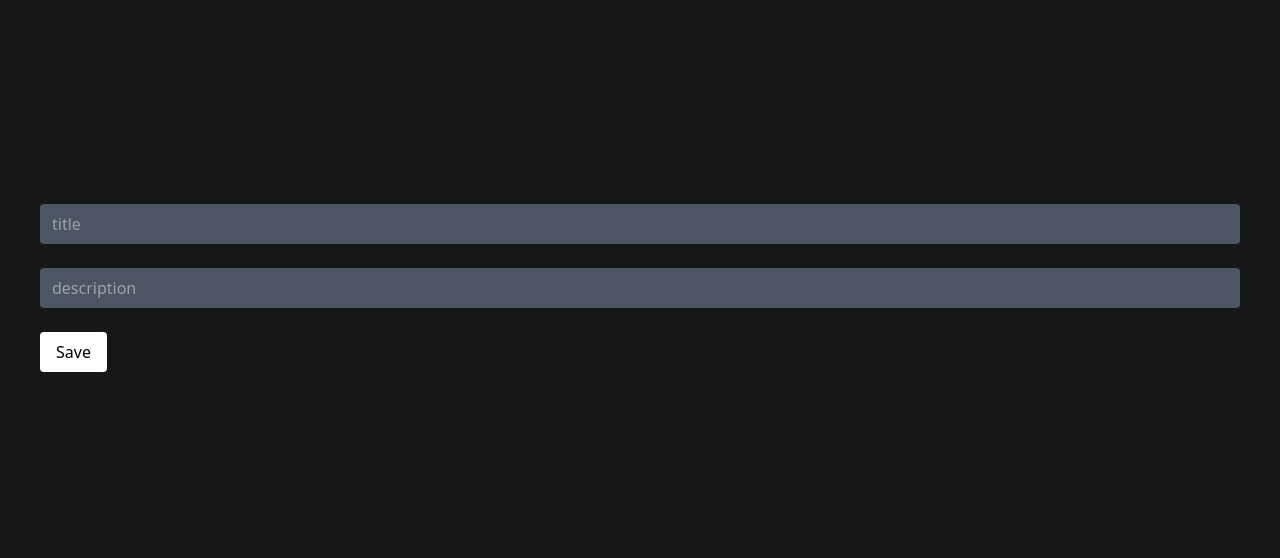
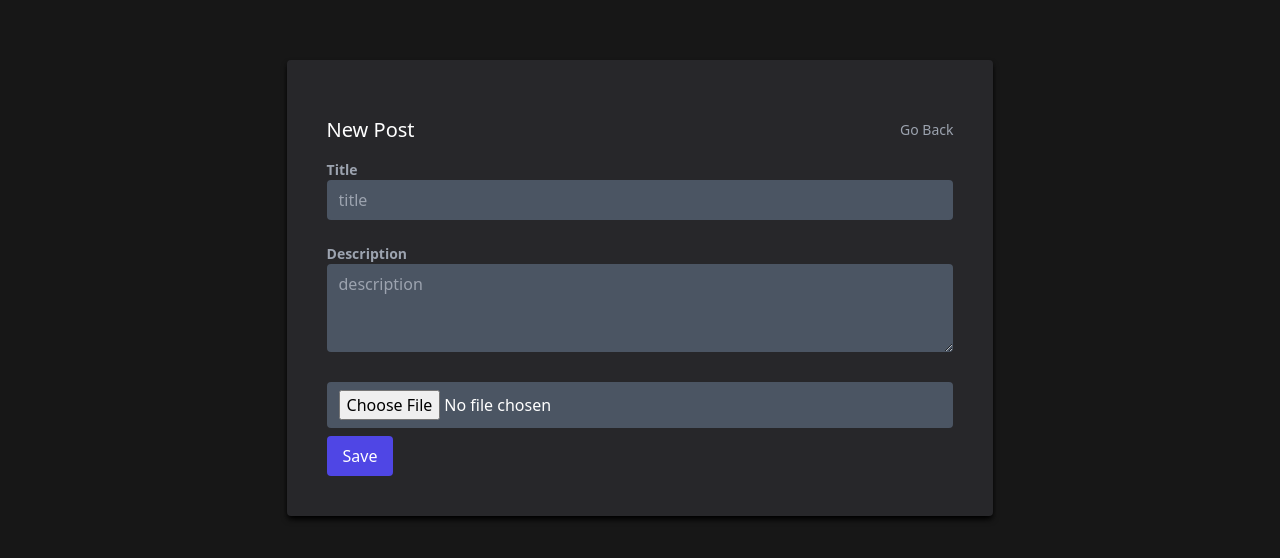
Before and after one commit to NaimCBGhassan/FormuPics, a React (Vite) app in the folder client/: page /new in a window 1280 px wide. Shown: the part 112-670 px from the top of the page. Built offline with nearby package versions, Linux system fonts and the light colour scheme.

Commit message:
Client v7 - Finish

```diff
--- a/client/src/api/posts.jsx
+++ b/client/src/api/posts.jsx
@@ -13,11 +13,7 @@ export function useQueryPosts() {
 }
 
 //Getting Post
-const getPost = async (id) => {
-  console.log(id);
-  const res = await axios.get(`/posts/${id}`);
-  console.log(res);
-};
+const getPost = async (id) => await axios.get(`/posts/${id}`);
 export function useQueryPost(id) {
   return useQuery(["post"], () => getPost(id), {
     refetchOnWindowFocus: false,
@@ -30,7 +26,15 @@ export function useQueryPost(id) {
 //Creating a Post
 const createPost = async (post) => {
   try {
-    await axios.post("/posts", post);
+    const form = new FormData();
+
+    for (let key in post) {
+      form.append(key, post[key]);
+    }
+
+    return await axios.post("/posts", form, {
+      header: { "Content-Type": "multipart/form-data" },
+    });
   } catch (error) {
     console.log(error);
   }
@@ -40,7 +44,7 @@ export function useCreatePost() {
   const navigate = useNavigate();
 
   return useMutation(createPost, {
-    onSuccess: async (post) => {
+    onSuccess: async () => {
       await queryClient.invalidateQueries(["posts"]);
       navigate("/");
     },
@@ -48,9 +52,10 @@ export function useCreatePost() {
 }
 
 //Updating a Post
-const updatingPost = async (id, post) => {
+const updatingPost = async (params) => {
   try {
-    await axios.post(`/posts/${id}`, post);
+    const { id, values: post } = params;
+    await axios.put(`/posts/${id}`, post);
   } catch (error) {
     console.log(error);
   }
@@ -61,7 +66,7 @@ export function useUpdatePost() {
   const navigate = useNavigate();
 
   return useMutation(updatingPost, {
-    onSuccess: async (post) => {
+    onSuccess: async () => {
       await queryClient.invalidateQueries(["posts"]);
       navigate("/");
     },
--- a/client/src/components/Post.jsx
+++ b/client/src/components/Post.jsx
@@ -43,18 +43,25 @@ export const Post = ({ post }) => {
 
   return (
     <div
-      className="bg-zinc-800 rounded-sm shadow-md shadow-black hover:bg-zinc-700 hover:cursor-pointer"
+      className=" bg-zinc-800 rounded-sm shadow-lg shadow-black hover:bg-zinc-700 hover:cursor-pointer"
       onClick={() => navigate(`/${post._id}`)}
     >
       <div className="px-4 py-7">
         <div className="flex justify-between mb-5">
           <h3>{post.title}</h3>
-          <button className="bg-red-600 text-sm px-2 py-1 rounded" onClick={() => handleDelete(post._id)}>
+          <button
+            className="bg-red-600 hover:bg-red-500 text-sm px-2 py-1 rounded"
+            onClick={(e) => {
+              e.stopPropagation();
+              handleDelete(post._id);
+            }}
+          >
             Delete
           </button>
         </div>
         <p className="text-center">{post.description}</p>
       </div>
+      {post.image && <img src={post.image.url} className="w-full object-cover"></img>}
     </div>
   );
 };
--- a/client/src/pages/HomePage.jsx
+++ b/client/src/pages/HomePage.jsx
@@ -5,32 +5,24 @@ import { EmptyWindow, Loading, Post } from "../components";
 export const HomePage = () => {
   const { data: res, isLoading } = useQueryPosts();
 
-  if (isLoading) {
-    <Link to="/new">Create new post</Link>;
+  return (
+    <div>
+      <header className="flex justify-between items-center py-4">
+        <h1 className="text-2xl text-gray-400 font-bold">Posts ({res?.data.length || 0})</h1>
+        <Link to="/new" className="px-3 py-2 bg-indigo-500 hover:bg-indigo-600  text-white">
+          Create new post
+        </Link>
+      </header>
 
-    return <Loading />;
-  }
+      {res?.data.length === 0 && <EmptyWindow />}
 
-  if (!isLoading) {
-    const { data: posts } = res;
-    if (posts.length === 0) {
-      return (
-        <>
-          <Link to="/new">Create new post</Link>
-          <EmptyWindow />
-        </>
-      );
-    }
+      {isLoading && <Loading />}
 
-    return (
-      <div>
-        <Link to="/new">Create new post</Link>
-        <div className="grid grid-cols-3 gap-3">
-          {posts.map((post, index) => (
-            <Post key={post._id} post={post} />
-          ))}
-        </div>
+      <div className="grid grid-cols-3 gap-5">
+        {res?.data.map((post) => (
+          <Post key={post._id} post={post} />
+        ))}
       </div>
-    );
-  }
+    </div>
+  );
 };
--- a/client/src/pages/PostForm.jsx
+++ b/client/src/pages/PostForm.jsx
@@ -1,5 +1,6 @@
 import { useEffect, useState } from "react";
-import { useParams } from "react-router-dom";
+import { Link, useParams } from "react-router-dom";
+import { AiOutlineLoading3Quarters } from "react-icons/ai";
 import { Formik, Form, Field, ErrorMessage } from "formik";
 import * as Yup from "yup";
 
@@ -8,6 +9,7 @@ import { useQueryPost, useCreatePost, useUpdatePost } from "../api/posts";
 const initialValues = {
   title: "",
   description: "",
+  image: null,
 };
 
 export const PostForm = () => {
@@ -17,21 +19,33 @@ export const PostForm = () => {
 
   if (id) {
     const { data: res } = useQueryPost(id);
-    console.log(res);
     useEffect(() => {
-      if (id) {
-        const { title, description } = res.data;
+      if (id && res) {
+        const { title, description, image } = res.data;
         setPost({
-          title: title,
-          description: description,
+          title,
+          description,
+          image,
         });
       }
-    }, []);
+    }, [res]);
   }
-  const { mutate } = useCreatePost();
+
+  const createPost = useCreatePost();
+  const updatePost = useUpdatePost();
 
   return (
-    <div className="text-white">
+    <div className="flex  items-center justify-center text-white">
+      <div
+        className="bg-zinc-800 p-10 shadow-md shadow-black
+      rounded"
+      >
+        <header className="flex justify-between items-center py-4 text-white">
+          <h3 className="text-xl">New Post</h3>
+          <Link to="/" className="text-gray-400 text-sm hover:text-gray-300 ">
+            Go Back
+          </Link>
+        </header>
         <Formik
           initialValues={post}
           validationSchema={Yup.object({
@@ -39,12 +53,18 @@ export const PostForm = () => {
             description: Yup.string().required("Description is required"),
           })}
           onSubmit={(values, actions) => {
-          mutate(values);
+            const params = { id, values };
+            id ? updatePost.mutate(params) : createPost.mutate(values);
+            debugger;
+            actions.setSubmitting(false);
           }}
           enableReinitialize
         >
-        {({ handleSubmit }) => (
+          {({ handleSubmit, setFieldValue, isSubmitting }) => (
             <Form onSubmit={handleSubmit}>
+              <label htmlFor="title" className="text-sm block font-bold text-gray-400">
+                Title
+              </label>
               <Field
                 name="title"
                 className="px-3 py-2 mb-6 focus:outline-none rounded bg-gray-600 w-full"
@@ -52,19 +72,36 @@ export const PostForm = () => {
               />
               <ErrorMessage component="p" className="text-red-400 text-sm" name="title" />
 
+              <label htmlFor="description" className="text-sm block font-bold text-gray-400">
+                Description
+              </label>
               <Field
+                component="textarea"
                 name="description"
                 className="px-3 py-2 mb-6 focus:outline-none rounded bg-gray-600 w-full"
                 placeholder="description"
+                rows="3"
               />
               <ErrorMessage component="p" className="text-red-400 text-sm" name="description" />
 
-            <button type="submit" className="bg-white text-black px-4 py-2 rounded">
-              Save
+              <input
+                type="file"
+                name="image"
+                className="px-3 py-2 focus:outline-none rounded bg-gray-600 w-full"
+                onChange={(e) => setFieldValue("image", e.target.files[0])}
+              />
+
+              <button
+                type="submit"
+                className="bg-indigo-600 hover:bg-indigo-500 px-4 py-2 rounded mt-2 focus:outline-none"
+                disabled={isSubmitting}
+              >
+                {isSubmitting ? <AiOutlineLoading3Quarters className="animate-spin h-5 w-5" /> : "Save"}
               </button>
             </Form>
           )}
         </Formik>
       </div>
+    </div>
   );
 };
```
Also changed, not shown: 1 other file (tests, documents, lock files or other folders). Lines whose indentation alone changed are shown as unchanged.
